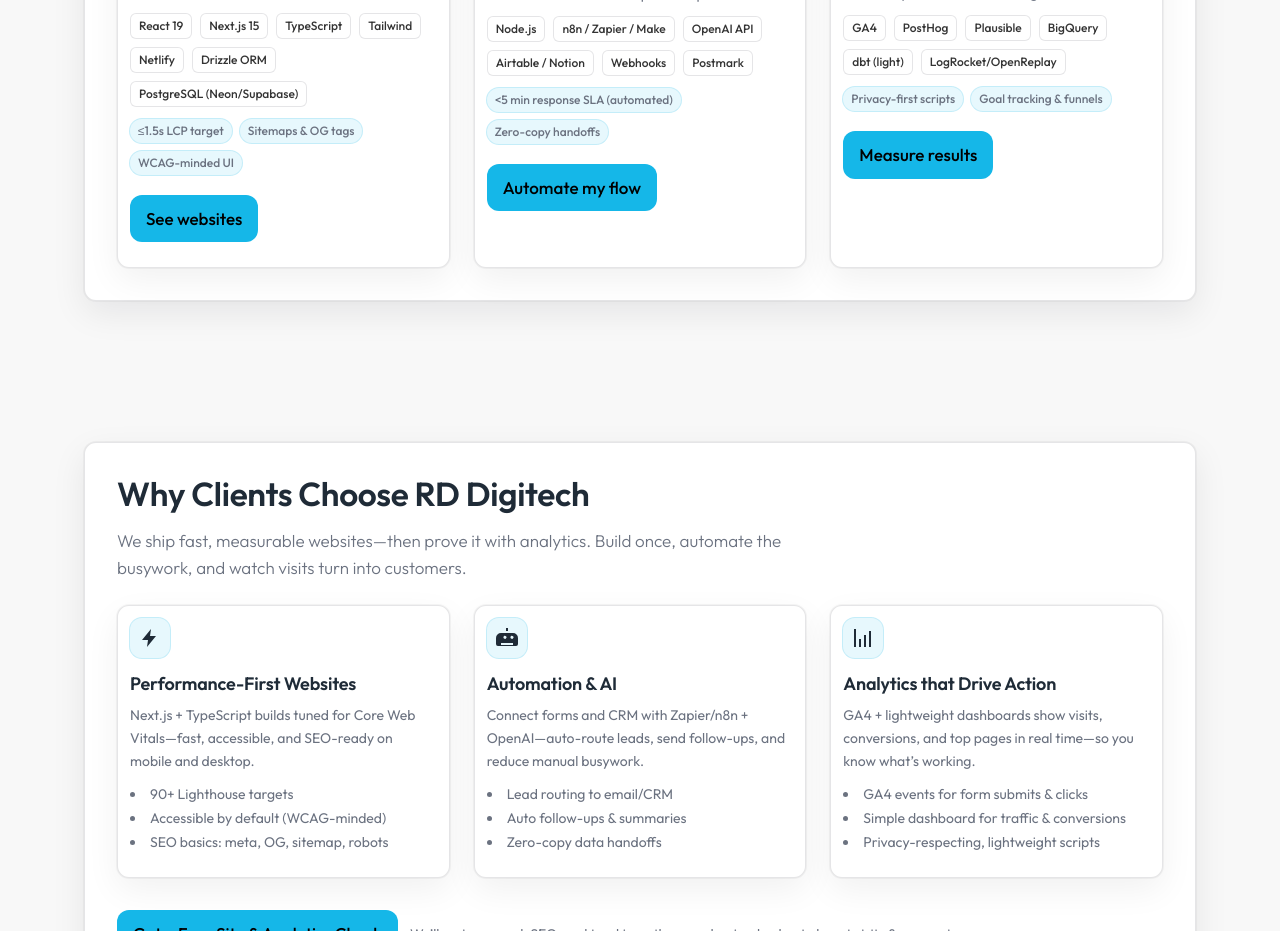
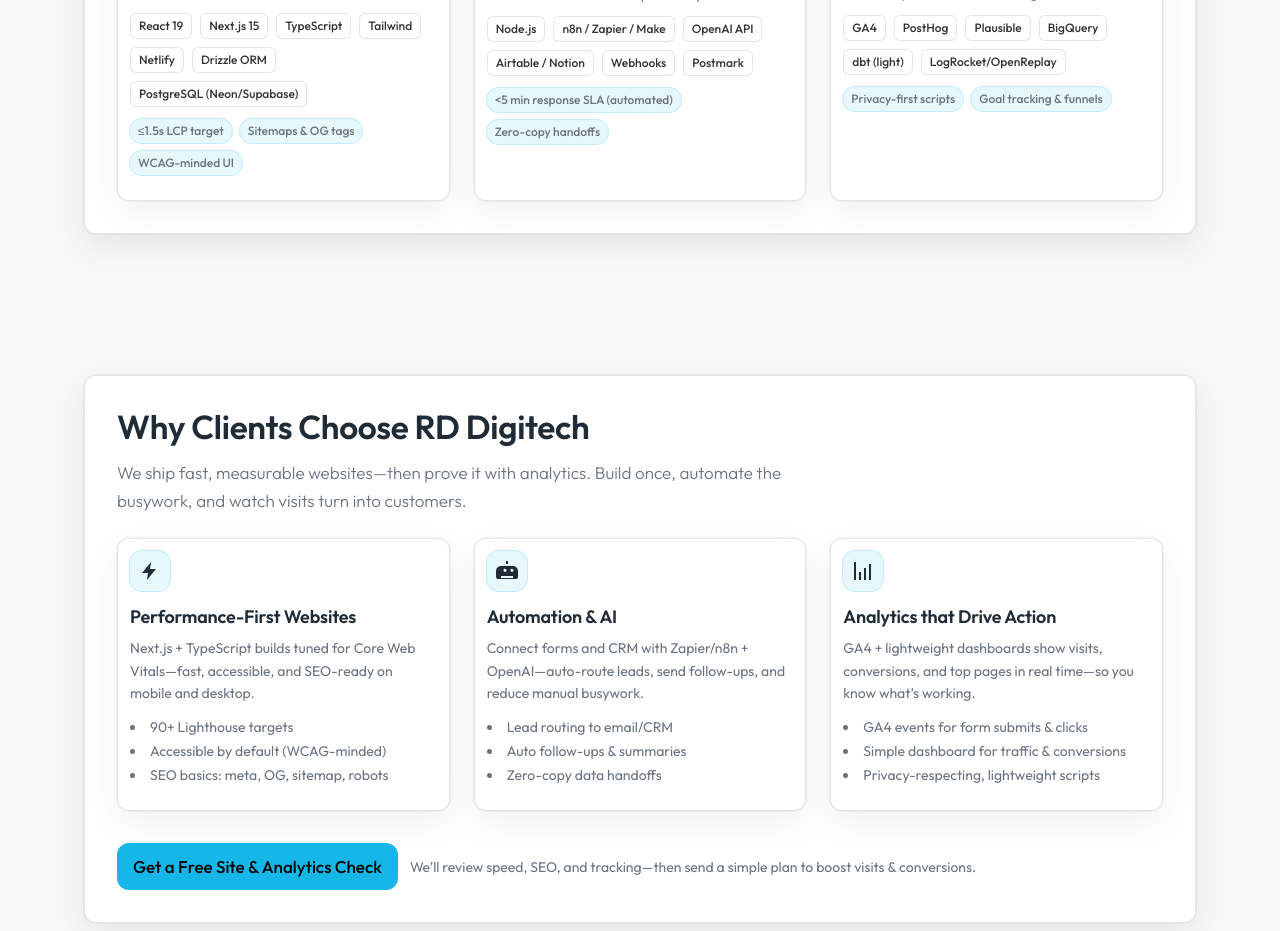
Before and after one commit to ralphdaryn/rddigitaltech, a Next.js app: page / in a window 1280 px wide. Shown: the part 1280-2211 px from the top of the page. Built offline with nearby package versions, Linux system fonts and the light colour scheme.

Commit message:
remove link button in capabilities

```diff
--- a/src/components/Capabilities.tsx
+++ b/src/components/Capabilities.tsx
@@ -1,6 +1,5 @@
 // components/Capabilities.tsx
 import Image from "next/image";
-import Link from "next/link";
 import { ReactNode } from "react";
 
 type Capability = {
@@ -181,18 +180,6 @@
                   </div>
                 ) : null}
 
-                <div className="mt-5">
-                  <Link
-                    href={c.ctaHref}
-                    className="inline-flex items-center justify-center rounded-xl px-4 py-2.5
-                               bg-[color:var(--rd-cta,#15b7e8)] text-black font-medium
-                               hover:brightness-110 focus-visible:outline-none
-                               focus-visible:ring-2 focus-visible:ring-cyan-400/50 transition"
-                  >
-                    {c.ctaLabel}
-                  </Link>
-                </div>
-
                 {/* subtle affordance line for continuity */}
                 <div className="mt-3 h-px w-0 bg-[color:var(--rd-chip-ring,rgba(21,183,232,0.35))] transition-all motion-safe:duration-300 group-hover:w-12" />
               </li>
```
